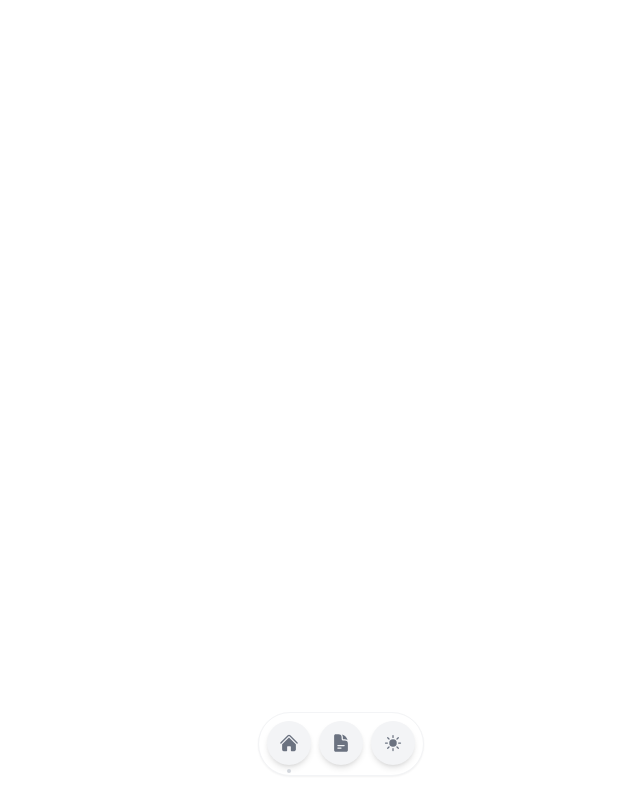
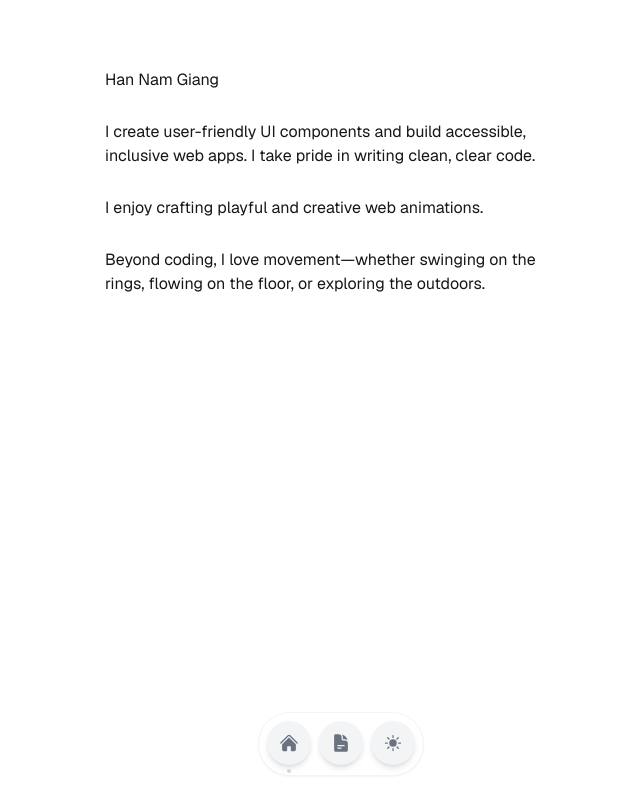
Before and after one commit to namgiang/namgiang, a Next.js app: page / in a window 1280 px wide. Shown: the whole page, without its empty margins (299-939 px from the left). Built offline with nearby package versions, Linux system fonts and the light colour scheme.

Commit message:
feat: add content to Home page

```diff
--- a/app/globals.css
+++ b/app/globals.css
@@ -9,8 +9,8 @@
 
 @media (prefers-color-scheme: dark) {
   :root {
-    --background: #0a0a0a;
-    --foreground: #ededed;
+    --background: #18181b;
+    --foreground: #fff1f2;
   }
 }
 
--- a/app/layout.tsx
+++ b/app/layout.tsx
@@ -12,8 +12,10 @@ export default function RootLayout({
 }: {
   children: React.ReactNode
 }) {
+  const theme = 'dark'
+
   return (
-    <html lang="en" className={GeistSans.className}>
+    <html lang="en" className={GeistSans.className} data-theme={theme}>
       <body className={`p-10 h-screen w-screen`}>
         <main>{children}</main>
         <Footer />
--- /dev/null
+++ b/app/page.module.css
@@ -0,0 +1,17 @@
+.container > * {
+  --delay: 120ms;
+  animation: enter 0.6s ease both;
+  animation-delay: calc(var(--delay) * var(--index));
+  margin: 28px 64px;
+}
+
+@keyframes enter {
+  from {
+    opacity: 0;
+    transform: translateY(10px);
+  }
+  to {
+    opacity: 1;
+    transform: translateY(0);
+  }
+}
--- a/app/page.tsx
+++ b/app/page.tsx
@@ -1,3 +1,29 @@
+const COPY = [
+  'I create user-friendly UI components and build accessible, inclusive web apps. I take pride in writing clean, clear code.',
+  'I enjoy crafting playful and creative web animations.',
+  'Beyond coding, I love movement—whether swinging on the rings, flowing on the floor, or exploring the outdoors.',
+]
+import clsx from 'clsx'
+import { CSSProperties } from 'react'
+import styles from './page.module.css'
+interface CustomCSSProperties extends CSSProperties {
+  '--index'?: number
+}
+
 export default function Home() {
-  return <div></div>
+  return (
+    <div className="flex items-center justify-center">
+      <div className={clsx('w-[50%]', styles.container)}>
+        <h1>Han Nam Giang</h1>
+        {COPY.map((copy, index) => (
+          <p
+            key={index}
+            style={{ '--index': index + 1 } as CustomCSSProperties}
+          >
+            {copy}
+          </p>
+        ))}
+      </div>
+    </div>
+  )
 }
```
